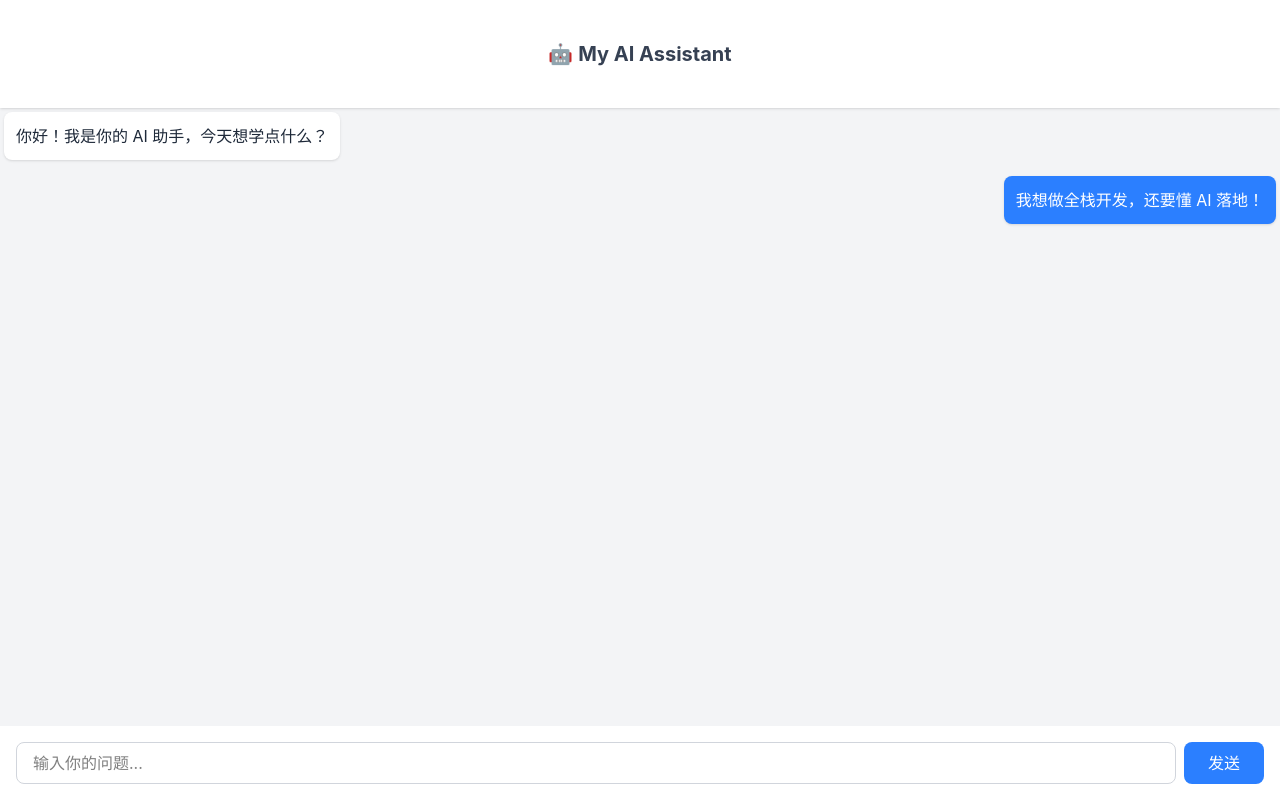
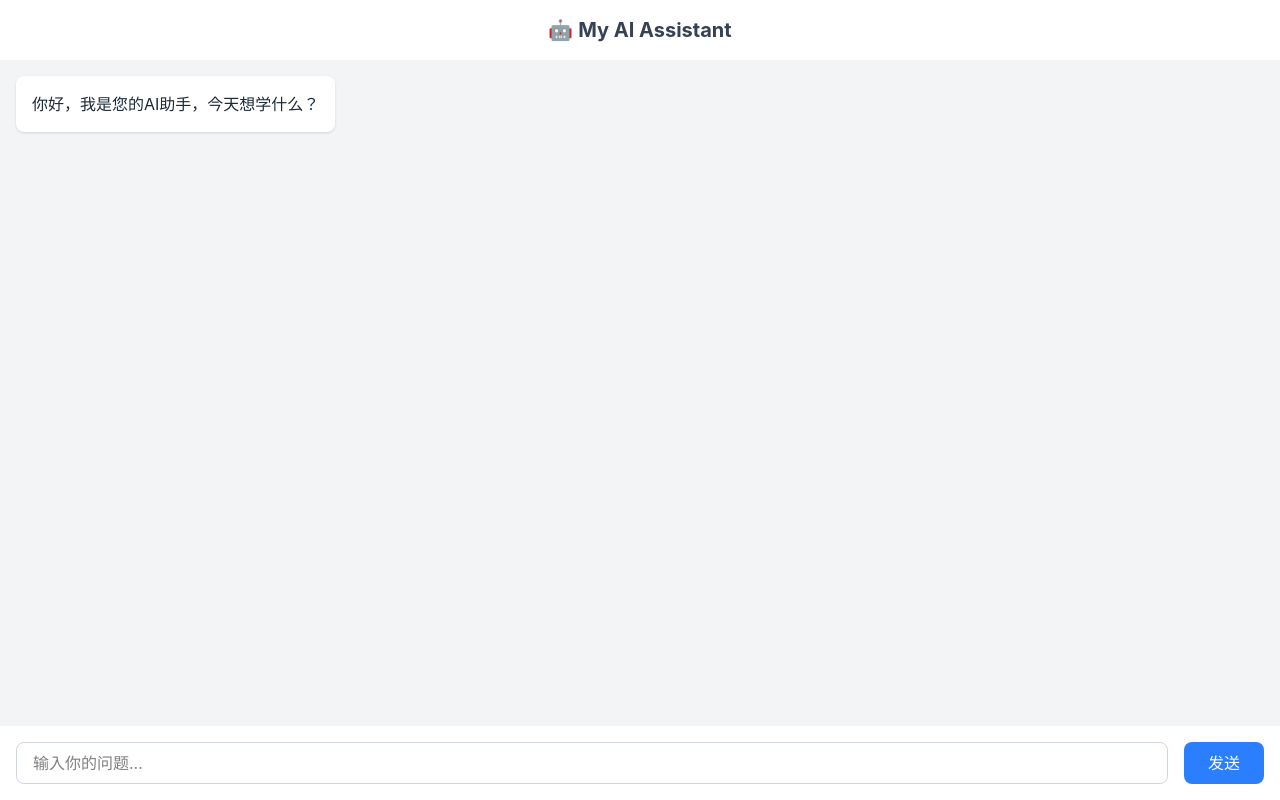
Before and after one commit to a1625313506/my-fde-app, a React (Vite) app: page / in a window 1280 px wide. Built offline with nearby package versions, Linux system fonts and the light colour scheme.

Commit message:
接入useState状态，实现前端聊天交互逻辑与模拟AI回复

```diff
--- a/src/App.tsx
+++ b/src/App.tsx
@@ -1,46 +1,52 @@
-function App() {
-  return (
-    // 外层大盒子：占满屏幕高度 (h-screen)，灰色背景，纵向排布
+import { useState } from "react";
+function App(){
+  const [inputText,setInputText]=useState("")
+  const [messages,setMessages]=useState([
+    {id:1,role:"ai",content:"你好，我是您的AI助手，今天想学什么？"}
+  ])
+  const handleSend=()=>{
+    if(inputText.trim()===""){
+      return
+    }
+
+    const newUserMsg={
+      id:Date.now(),
+      role:"user",
+      content:inputText
+    }
+    setMessages([...messages,newUserMsg])
+    setInputText("")
+    // 4. 模拟 AI 回复（延迟 1 秒）
+    setTimeout(() => {
+      const newAiMsg = {
+        id: Date.now() + 1,
+        role: "ai",
+        content: `我收到你的消息啦！你刚才说的是："${inputText}"`
+      }
+
+      // 注意这里：我们要用 setMessages(prev => ...) 的写法
+      // 因为 1 秒后，messages 可能已经变了，直接用 messages 会拿到旧数据
+      setMessages((prevMessages) => [...prevMessages, newAiMsg])
+    }, 1000)
+    }
+  return(
     <div className="h-screen bg-gray-100 flex flex-col">
-
-      {/* 1. 顶部导航栏 */}
-      <header className="bg-white p-10 shadow-sm text-center font-bold text-xl text-gray-700">
-        🤖 My AI Assistant
-      </header>
-
-      {/* 2. 中间聊天区 (flex-1 让它占满剩余空间，overflow-y-auto 允许滚动) */}
-      <main className="flex-1 p-1 overflow-y-auto flex flex-col gap-4">
-
-        {/* AI 的气泡 (靠左，灰色) */}
-        <div className="flex justify-stard">
-          <div className="bg-white p-3 rounded-lg shadow-sm max-w-md text-gray-800">
-            你好！我是你的 AI 助手，今天想学点什么？
-          </div>
+      {/* 导航栏 */}
+      <header className="headline bg-white font-bold text-center p-4 text-xl text-gray-700">🤖 My AI Assistant</header>
+      {/* 聊天栏 */}
+      <main className="bg-while flex-1 overflow-y-auto p-4 flex flex-col gap-4">
+      {messages.map((messages)=>(
+        <div key={messages.id} className={`flex ${messages.role ==='user'? 'justify-end':'justify-start'}`}>
+          <div className={`p-4 rounded-lg shadow-sm max-w-md ${messages.role =='user'?'bg-blue-500 text-white':'bg-white text-gray-800'}`}>{messages.content}</div>
         </div>
-
-        {/* 用户的气泡 (靠右，蓝色) */}
-        <div className="flex justify-end">
-          <div className="bg-blue-500 p-3 rounded-lg shadow-sm max-w-md text-white">
-            我想做全栈开发，还要懂 AI 落地！
-          </div>
-        </div>
-
+      ))}
       </main>
-
-      {/* 3. 底部输入区 */}
-      <footer className="bg-white p-4 flex gap-2">
-        <input
-          type="text"
-          placeholder="输入你的问题..."
-          className="flex-1 border border-gray-300 rounded-lg px-4 py-2 focus:outline-none focus:ring-2 focus:ring-red-500"
-        />
-        <button className="bg-blue-500 hover:bg-blue-600 text-white px-6 py-2 rounded-lg font-medium transition-colors">
-          发送
-        </button>
+      {/* 底部 */}
+      <footer className="flex bg-white p-4 gap-4">
+        <input type="text" value={inputText} onChange={(e)=>setInputText(e.target.value)} placeholder="输入你的问题..." className="flex-1 border border-gray-300 rounded-lg px-4 py-2 focus:outline-none focus:ring-2 focus:ring-blue-500"/>
+        <button onClick={handleSend} className="bg-blue-500 hover:bg-blue-600 text-white px-6 py-2 rounded-lg font-medium transition-colors">发送</button>
       </footer>
-
     </div>
   )
 }
-
 export default App
--- /dev/null
+++ b/src/MyDemo.tsx
@@ -0,0 +1,26 @@
+function Mydemo(){
+  return(
+    <div className="h-screen bg-gray-100 flex flex-col">
+      {/* 导航栏 */}
+      <header className="headline bg-white font-bold text-center p-4 text-xl text-gray-700">🤖 My AI Assistant</header>
+      {/* 聊天栏 */}
+      <main className="bg-while flex-1 overflow-y-auto p-4 flex flex-col gap-4">
+        {/* AI */}
+        <div className=" flex justify-start">
+          <div className=" bg-white p-4 rounded-lg shadow-sm max-w-md text-gray-800">你好！我是你的 AI 助手，今天想学点什么？</div>
+        </div>
+        {/* 用户 */}
+        {/* AI */}
+        <div className=" flex justify-end">
+          <div className=" bg-blue-500 p-4 rounded-lg shadow-sm max-w-md text-gray-800">我想做全栈开发，还要懂 AI 落地！</div>
+        </div>
+      </main>
+      {/* 底部 */}
+      <footer className="flex bg-white p-4 gap-4">
+        <input type="text" placeholder="输入你的问题..." className="flex-1 border border-gray-300 rounded-lg px-4 py-2 focus:outline-none focus:ring-2 focus:ring-blue-500"/>
+        <button className="bg-blue-500 hover:bg-blue-600 text-white px-6 py-2 rounded-lg font-medium transition-colors">发送</button>
+      </footer>
+    </div>
+  )
+}
+export default Mydemo
```
